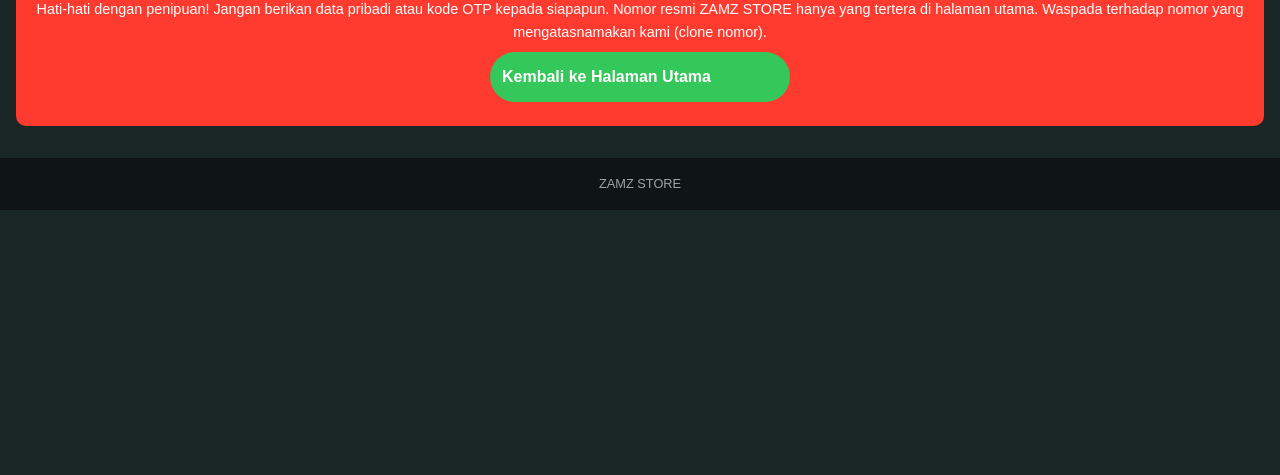
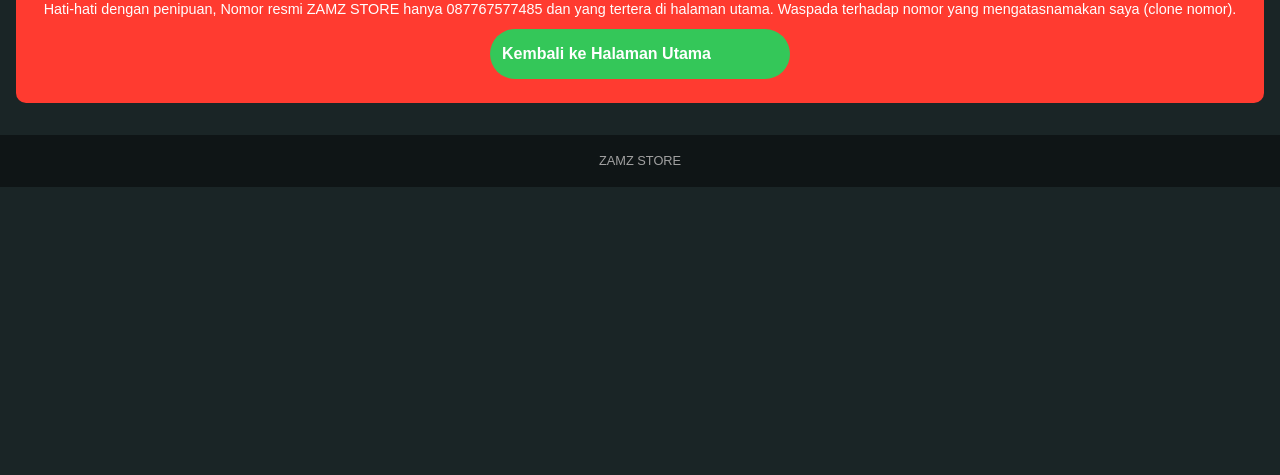
Before and after one commit to IKYXZ21/contohlinktree, a plain HTML site: page sampran.html in a window 1280 px wide. Shown: the part 325-800 px from the top of the page. Drawn offline with Linux system fonts and the light colour scheme.

Commit message:
sampran.html

```diff
--- a/sampran.html
+++ b/sampran.html
@@ -25,7 +25,7 @@
     <!-- Warning -->
     <div class="warning">
         <h2>Peringatan Keamanan</h2>
-        <p>Hati-hati dengan penipuan! Jangan berikan data pribadi atau kode OTP kepada siapapun. Nomor resmi ZAMZ STORE hanya yang tertera di halaman utama. Waspada terhadap nomor yang mengatasnamakan kami (clone nomor).</p>
+        <p>Hati-hati dengan penipuan, Nomor resmi ZAMZ STORE hanya 087767577485 dan yang tertera di halaman utama. Waspada terhadap nomor yang mengatasnamakan saya (clone nomor).</p>
         <a href="index.html" class="btn green">Kembali ke Halaman Utama</a>
     </div>
 
```
